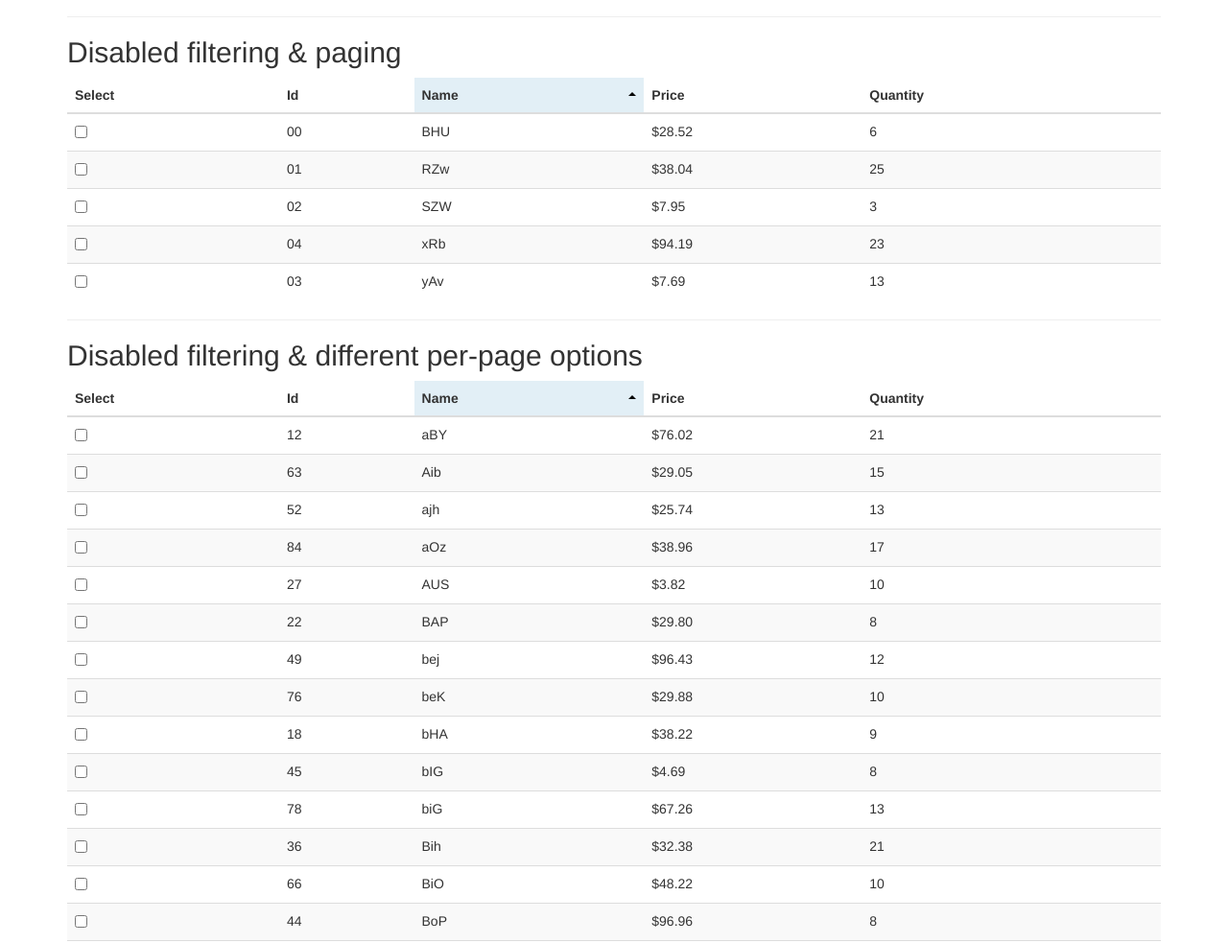
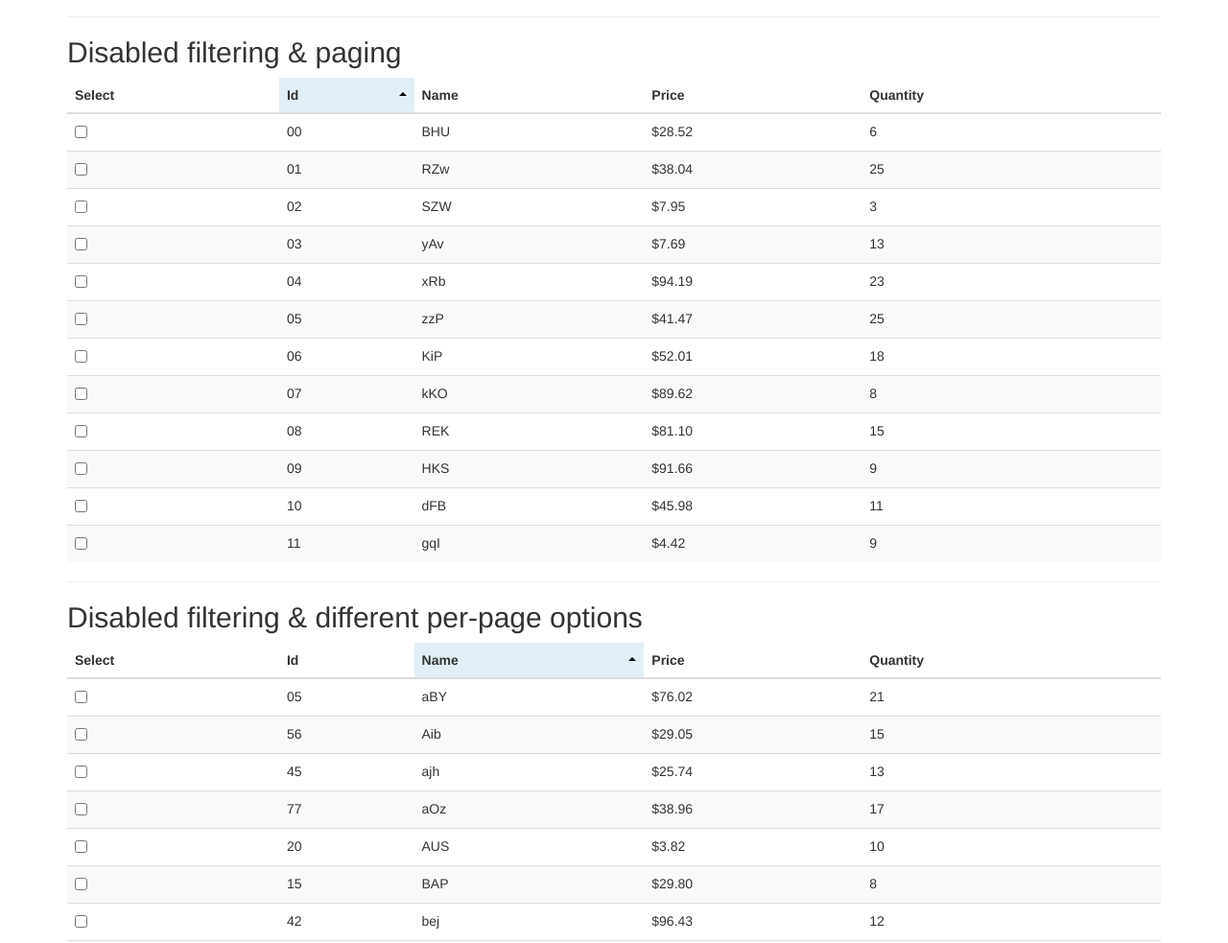
Before and after one commit to mattiash/angular-tablesort, a website: page example-advanced.html in a window 1280 px wide. Shown: the part 696-1679 px from the top of the page at 96% size. Drawn offline with nearby package versions, Linux system fonts and the light colour scheme; some packages are replaced by stand-ins of ours; a script that the page names is missing.

Commit message:
Fixing pagination to actually be disabled when specified, and moving sort/filter functions into the directive link

```diff
--- a/example-advanced.html
+++ b/example-advanced.html
@@ -46,8 +46,8 @@
             <thead>
                 <tr>
                     <th>Select</th>
-                    <th ts-criteria="Id" ts-filter>Id</th>
-                    <th ts-criteria="Name|lowercase" ts-filter ts-default>Name</th>
+                    <th ts-criteria="Id" ts-filter ts-default>Id</th>
+                    <th ts-criteria="Name|lowercase" ts-filter>Name</th>
                     <th ts-criteria="Price|parseFloat" ts-filter>Price</th>
                     <th ts-criteria="Quantity|parseInt" ts-filter>Quantity</th>
                 </tr>
@@ -125,7 +125,7 @@
         .controller( "tableTestCtrl", function tableTestCtrl($scope)  {
             //Generate some fake data
             $scope.tableOneItems = getFakeData(10000);
-            $scope.tableTwoItems = getFakeData(5);
+            $scope.tableTwoItems = getFakeData(12);
             $scope.tableThreeItems = getFakeData(100);
         });
 
--- a/js/angular-tablesort.js
+++ b/js/angular-tablesort.js
@@ -46,6 +46,7 @@ tableSortModule.directive('tsWrapper', ['$parse', '$compile', function( $parse,
                 itemsArrayExpression: "", //this will contain the string expression for the array of items in the table
                 currentPage: 1,
                 getPageRangeString: function(total) {
+                    //TODO: Format these numbers, perhaps optionally
                    return (($scope.pagination.currentPage-1) * $scope.pagination.perPage) + 1 + "-" + Math.min(($scope.pagination.currentPage) * $scope.pagination.perPage, total);
                 }
             };
@@ -145,9 +146,11 @@ tableSortModule.directive('tsWrapper', ['$parse', '$compile', function( $parse,
                 $scope.filtering.filterFields.push( expr )
             };
 
-            this.setDataForPager = function(dataArrayExp){
+            this.setDataForPager = function( dataArrayExp ){
                 $scope.pagination.itemsArrayExpression = dataArrayExp;
             }
+        }],
+        link: function($scope, $element, $attrs){
 
             $scope.sortFun = function( a, b ) {
                 var i, aval, bval, descending, filterFun;
@@ -196,6 +199,10 @@ tableSortModule.directive('tsWrapper', ['$parse', '$compile', function( $parse,
             };
 
             $scope.pageLimitFun = function(array){
+                if($attrs.tsPaginationEnabled === "false"){
+                    //pagination is disabled, so return everything
+                    return array;
+                }
                 //Only return the items that are in the correct index range for the currently selected page
                 var begin = ($scope.pagination.currentPage-1) * $scope.pagination.perPage;
                 var end = ($scope.pagination.currentPage) * $scope.pagination.perPage;
@@ -228,8 +235,6 @@ tableSortModule.directive('tsWrapper', ['$parse', '$compile', function( $parse,
                 $scope.filtering.filteredCount = filteredArr.length;
                 return filteredArr;
             };
-        }],
-        link: function($scope, $element, $attrs){
 
             //local attribute usages of the pagination/filtering options will override the global config
             if($attrs.tsPerPageOptions){
```
